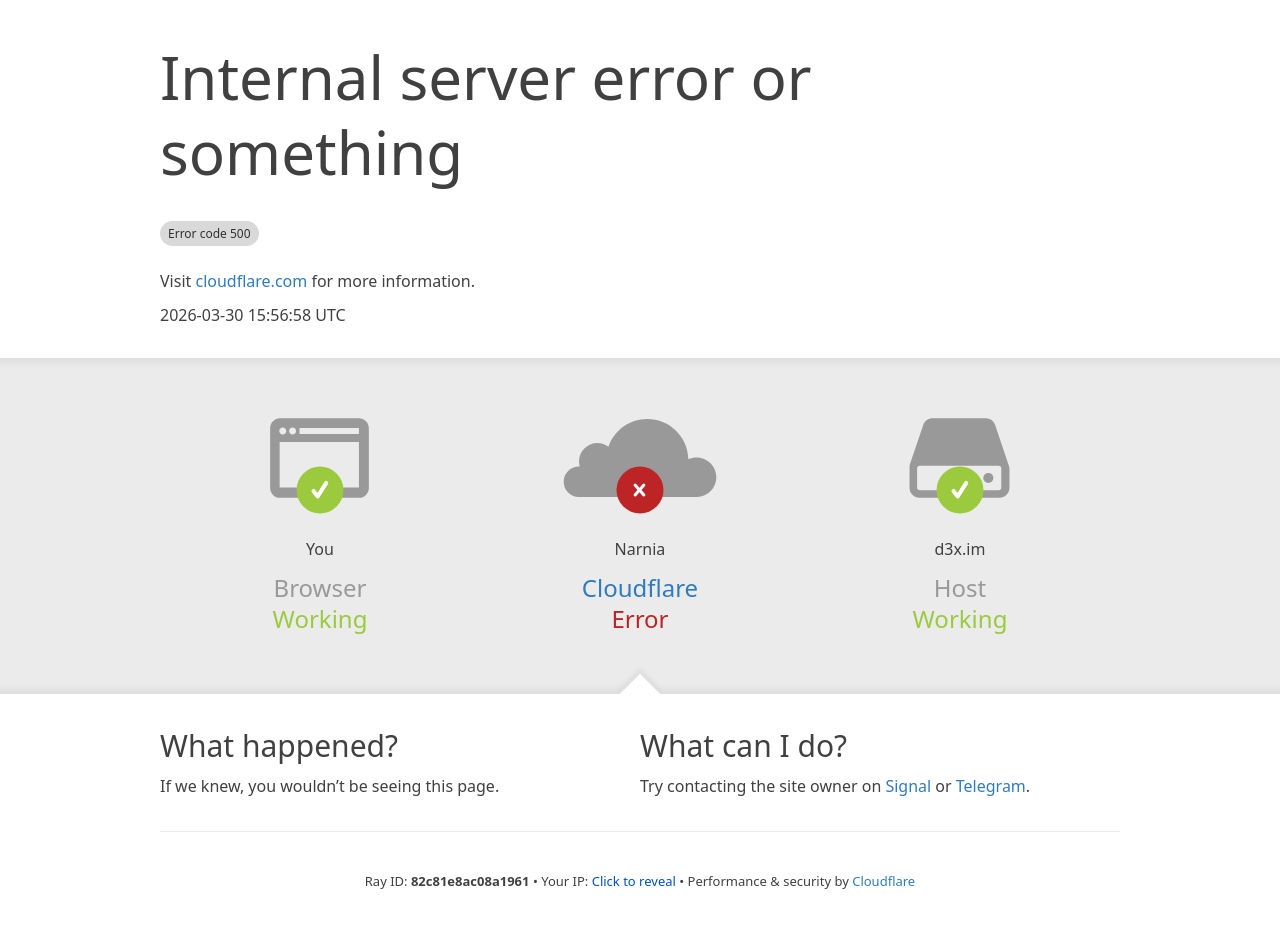
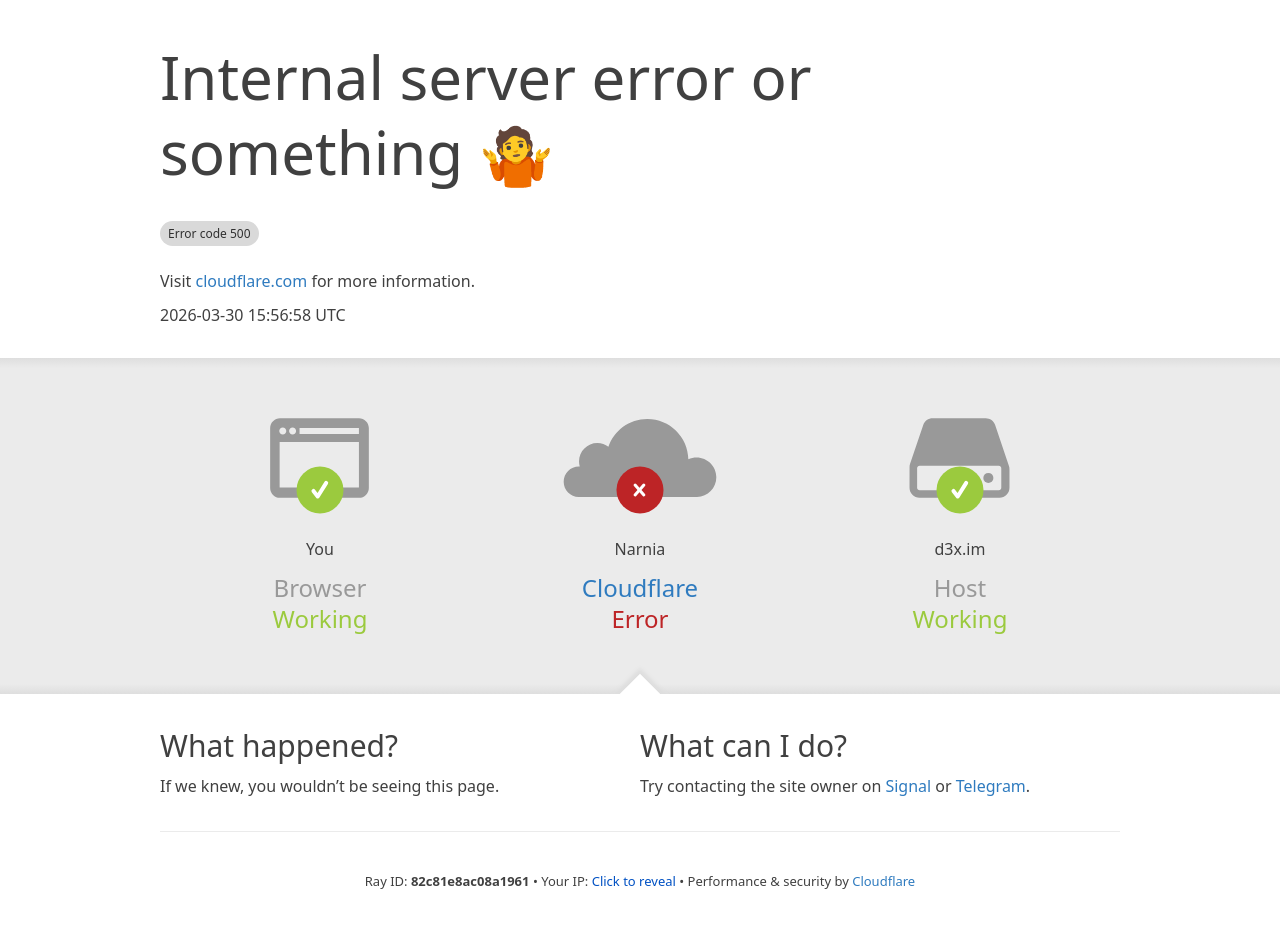
Before and after one commit to KillThePID/d3x, a plain HTML site: page index.html in a window 1280 px wide. Drawn offline with Linux system fonts and the light colour scheme.

Commit message:
Add emoji to internal server error message

```diff
--- a/index.html
+++ b/index.html
@@ -23,7 +23,7 @@
     <div id="cf-error-details" class="p-0">
         <header class="mx-auto pt-10 lg:pt-6 lg:px-8 w-240 lg:w-full mb-8">
             <h1 class="inline-block sm:block sm:mb-2 font-light text-60 lg:text-4xl text-black-dark leading-tight mr-2">
-                <span class="inline-block">Internal server error or something</span>
+                <span class="inline-block">Internal server error or something 🤷</span>
                 <span class="code-label">Error code 500</span>
             </h1>
             <div>
```
